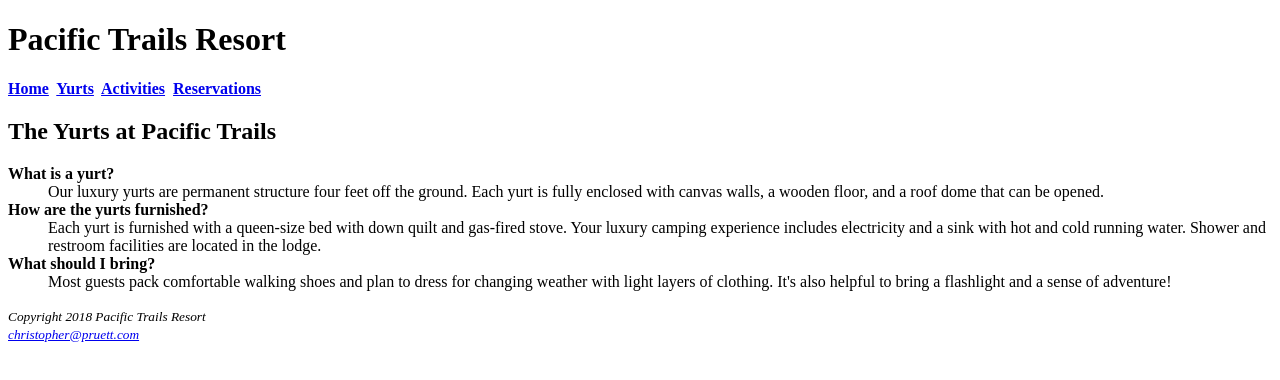
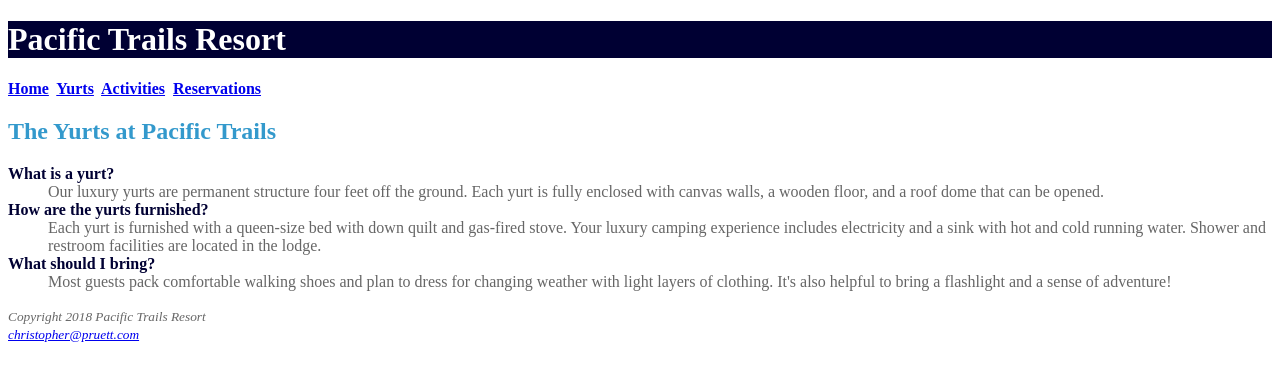
Before and after one commit to Albonation/Pruett_Pacific, a plain HTML site: page yurts.html in a window 1280 px wide. Drawn offline with Linux system fonts and the light colour scheme.

Commit message:
Built out pacific.css

```diff
--- a/pacific.css
+++ b/pacific.css
@@ -1,3 +1,19 @@
 body
-{
+{background-color: #ffffff; color: #666666;
 }
+header {
+    background-color: #000033;
+    color: #ffffff;
+}
+nav {
+    color: #90c7e3;
+}
+h2 {
+    color: #3399cc;
+}
+dt {
+    color: #000033;
+}
+.resort {
+    color: #5c7fa3;
+}
```
